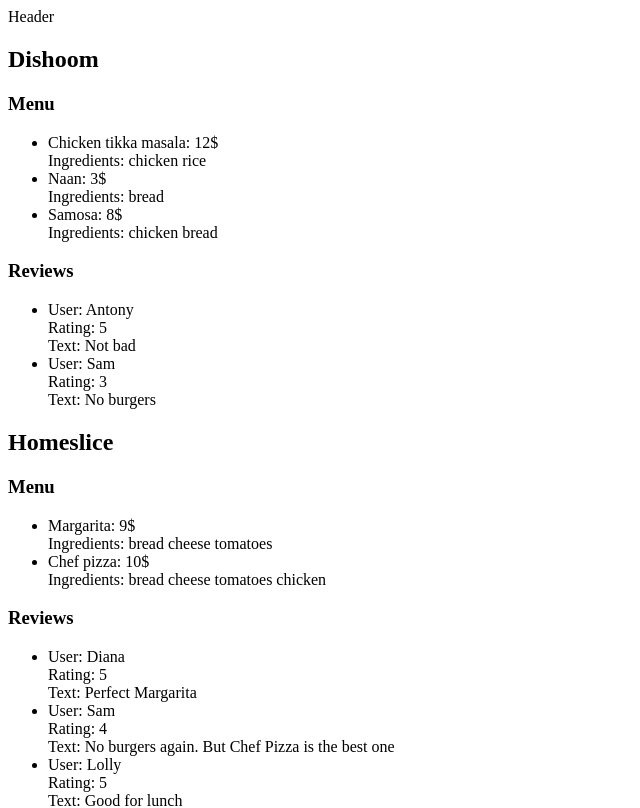
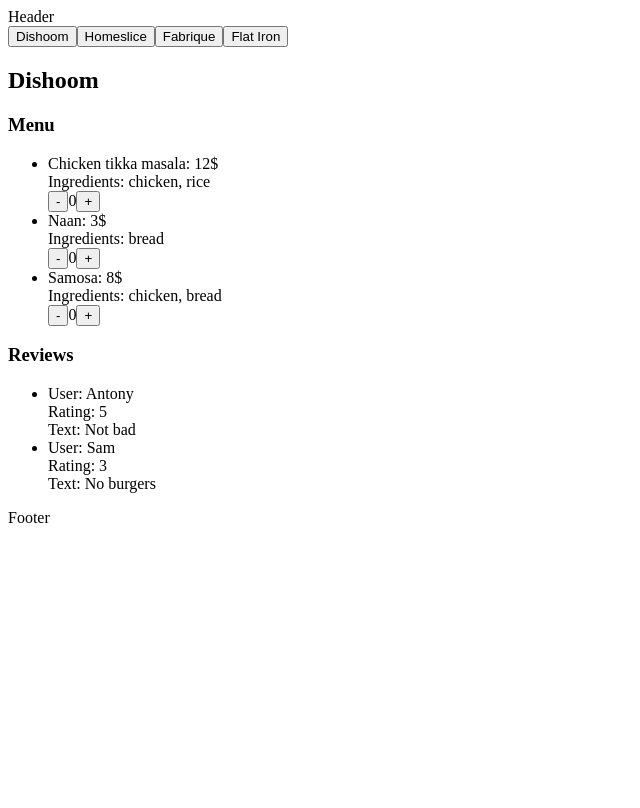
Before and after one commit to evitacore/react-20240513, a React (Vite) app: page / in a window 1280 px wide. Shown: the top 808 px of the page, without its empty margins (0-640 px from the left). Built offline with nearby package versions, Linux system fonts and the light colour scheme.

Commit message:
feat: add counter and checks, 2st hw

```diff
--- /dev/null
+++ b/src/App.jsx
@@ -0,0 +1,11 @@
+import { Layout } from "./components/layout/component";
+import { Restaurants } from "./components/restaurants/component";
+import { restaurants } from "./constants/mock";
+
+export const App = () => {
+  return (
+    <Layout>
+      <Restaurants restaurants={restaurants} />
+    </Layout>
+  );
+};
--- /dev/null
+++ b/src/components/count/component.jsx
@@ -0,0 +1,23 @@
+import { useState } from "react";
+
+export const Count = ({ minValue = 0, maxValue = 5 }) => {
+  const [count, setCount] = useState(0);
+
+  const decrement = () => {
+    if(count > minValue) {
+        setCount(count - 1);
+    }
+  }
+
+  const increment = () => {
+    if(count < maxValue) {
+        setCount(count + 1);
+    }
+  }
+
+  return <div>
+    <button onClick={decrement}>-</button>
+    {count}
+    <button onClick={increment}>+</button>
+  </div>;
+};
--- a/src/components/dish/component.jsx
+++ b/src/components/dish/component.jsx
@@ -1,15 +1,14 @@
-/* eslint-disable react/jsx-key */
-import { Ingredient } from "../ingredient/component";
+import { Ingredients } from "../ingredients/component";
+import { Count } from "../count/component";
 
-export const Dish = ({ item }) => {
+export const Dish = ({ dish }) => {
+  const {name, price, ingredients} = dish;
+  const minValue = 0, maxValue = 5;
+
   return <div>
-    <span>{item.name + ": "}</span>
-    <span>{item.price + "$"}</span>
-    <div>
-      {"Ingredients:  "}
-      {item.ingredients.map((ingredient) => (
-        <Ingredient ingredient={ingredient} />
-      ))}
-    </div>
+    <span>{name + ": "}</span>
+    <span>{price + "$"}</span>
+    <Ingredients ingredients={ingredients} />
+    <Count minValue={minValue} maxValue={maxValue} />
   </div>;
 };
--- a/src/components/ingredient/component.jsx
+++ /dev/null
@@ -1,3 +0,0 @@
-export const Ingredient = ({ ingredient }) => {
-  return <span>{ingredient + " "}</span>;
-};
--- /dev/null
+++ b/src/components/ingredients/component.jsx
@@ -0,0 +1,6 @@
+export const Ingredients = ({ ingredients }) => {
+  return <div>
+    <span>Ingredients: </span>
+    <span>{ingredients.join(', ')}</span>
+  </div>;
+};
--- /dev/null
+++ b/src/components/layout/component.jsx
@@ -0,0 +1,10 @@
+import { Footer } from "../footer/component";
+import { Header } from "../header/component";
+
+export const Layout = ({ children }) => {
+  return <div>
+    <Header />
+    <div>{children}</div>
+    <Footer />
+  </div>;
+};
--- a/src/components/menu/component.jsx
+++ b/src/components/menu/component.jsx
@@ -3,12 +3,15 @@
 
 export const Menu = ({ menu }) => {
 	return (
-		<ul>
-			{menu.map((item) => (
-				<li>
-					<Dish item={item} />
-				</li>
-			))}
-		</ul>
+		<div>
+			<h3>Menu</h3>
+			<ul>
+				{!!menu?.length && menu.map((dish) => (
+					<li>
+						<Dish dish={dish} />
+					</li>
+				))}
+			</ul>
+		</div>
 	);
 };
--- a/src/components/restaurant/component.jsx
+++ b/src/components/restaurant/component.jsx
@@ -2,11 +2,11 @@
 import { Reviews } from "../reviews/component";
 
 export const Restaurant = ({ restaurant }) => {
+  const {name, menu, reviews} = restaurant;
+
   return <div>
-    <h2>{restaurant.name}</h2>
-    <h3>Menu</h3>
-    <Menu menu={restaurant.menu} />
-    <h3>Reviews</h3>
-    <Reviews reviews={restaurant.reviews} />
+    <h2>{name}</h2>
+    <Menu menu={menu} />
+    <Reviews reviews={reviews} />
   </div>;
 };
--- /dev/null
+++ b/src/components/restaurants/component.jsx
@@ -0,0 +1,26 @@
+/* eslint-disable react/jsx-key */
+import { useState } from "react";
+import { Restaurant } from "../restaurant/component";
+
+export const Restaurants = ({ restaurants }) => {
+  const [selectedRestaurantIndex, setSelectedRestaurantIndex] = useState(0);
+
+  if(!restaurants) {
+    return <div>No restaurant</div>
+  }
+
+  const selectRestaurant = (index) => {
+    if (index !== selectedRestaurantIndex) {
+      setSelectedRestaurantIndex(index);
+    }
+  }
+
+  return <div>
+    <div>
+      {restaurants.map((restaurant, index) => (
+        <button onClick={() => selectRestaurant(index)}>{restaurant.name}</button>
+      ))}
+    </div>
+    <Restaurant restaurant={restaurants[selectedRestaurantIndex]} />
+  </div>;
+};
--- a/src/components/review/component.jsx
+++ b/src/components/review/component.jsx
@@ -1,7 +1,9 @@
 export const Review = ({ review }) => {
+  const {user, rating, text} = review;
+
   return <div>
-    <div>{"User: " + review.user}</div>
-    <div>{"Rating: " + review.rating}</div>
-    <div>{"Text: " + review.text}</div>
+    <div>{"User: " + user}</div>
+    <div>{"Rating: " + rating}</div>
+    <div>{"Text: " + text}</div>
   </div>;
 };
--- a/src/components/reviews/component.jsx
+++ b/src/components/reviews/component.jsx
@@ -3,12 +3,15 @@
 
 export const Reviews = ({ reviews }) => {
   return (
+    <div>
+      <h3>Reviews</h3>
       <ul>
-      {reviews.map((review) => (
+        {!!reviews?.length && reviews.map((review) => (
           <li>
             <Review review={review} />
           </li>
         ))}
       </ul>
+    </div>
   );
 };
--- a/src/main.jsx
+++ b/src/main.jsx
@@ -1,18 +1,6 @@
 /* eslint-disable react/jsx-key */
 import { createRoot } from 'react-dom/client';
-import { restaurants } from './constants/mock';
-import { Restaurant } from './components/restaurant/component';
-import { Header } from "./components/header/component";
-import { Footer } from "./components/footer/component";
+import { App } from './App';
 
 const root = createRoot(document.getElementById('root'));
-
-root.render(
-  <div>
-    <Header />
-    {restaurants.map((restaurant) => (
-      <Restaurant restaurant={restaurant} />
-    ))}
-    <Footer />
-  </div>
-);
+root.render(<App />);
```
Lines whose indentation alone changed are shown as unchanged.
